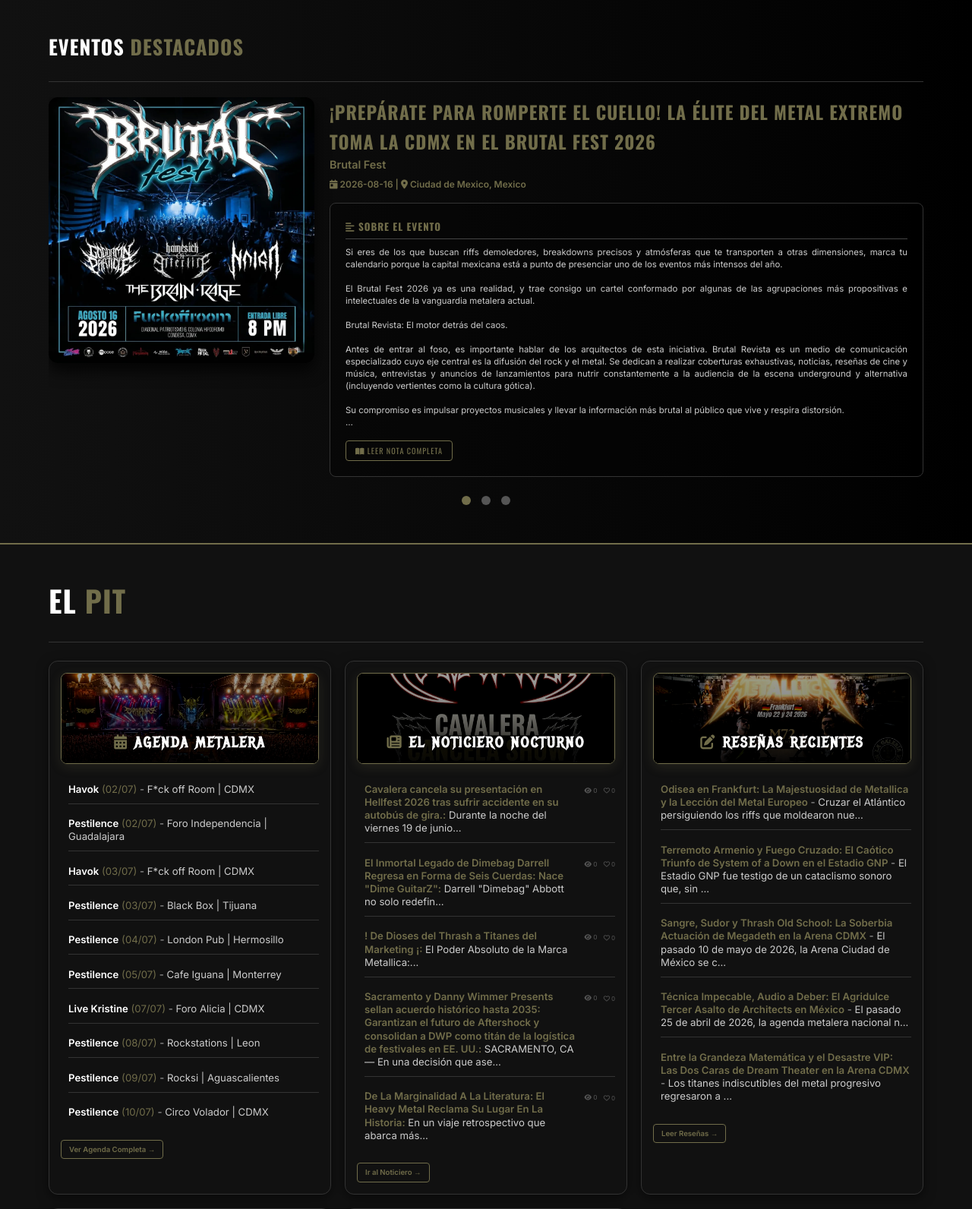
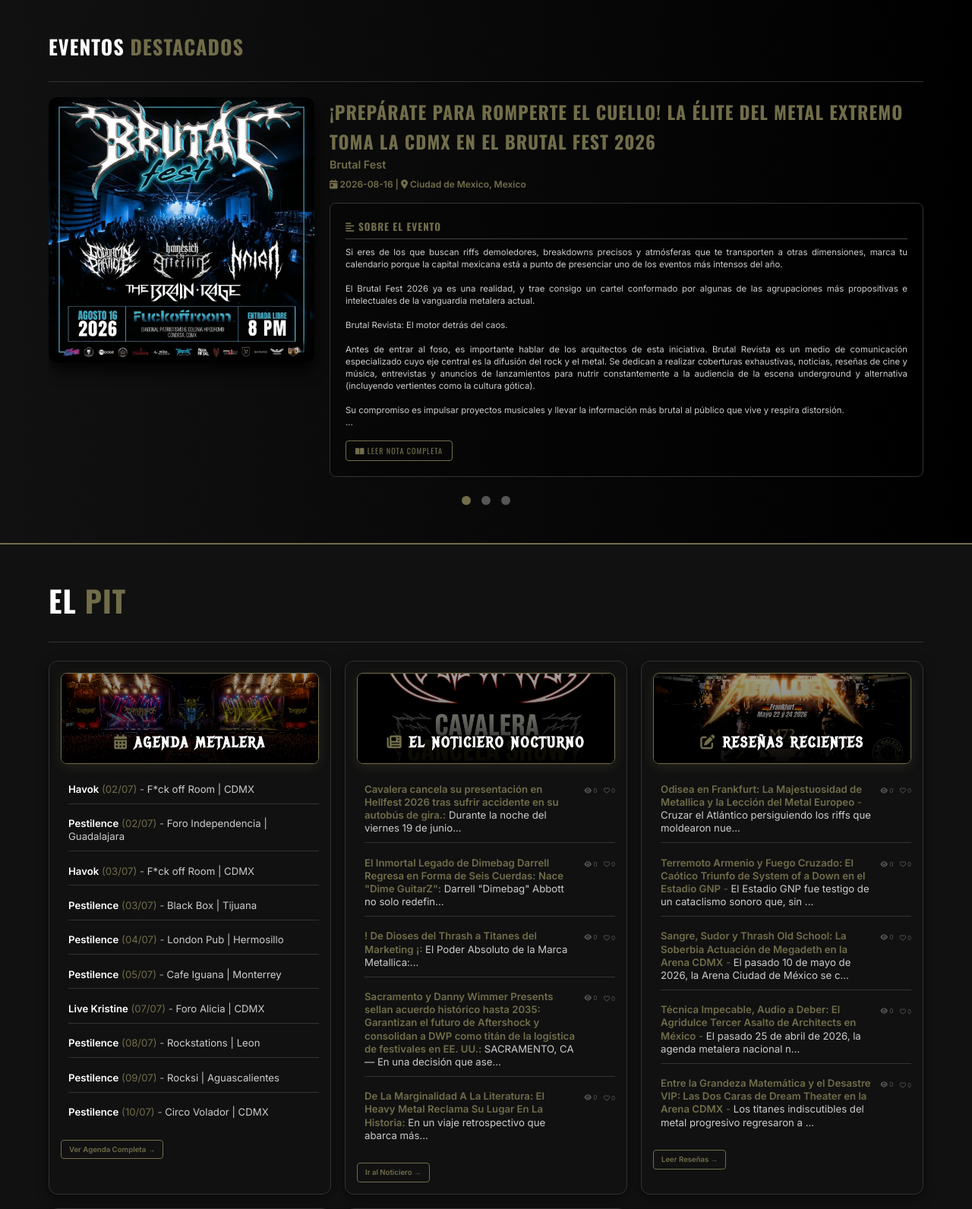
Before and after one commit to gothprods/gothprods_web, a Flask app: page / in a window 1280 px wide. Shown: the part 401-1993 px from the top of the page at 76% size. Run offline with Flask 3, Linux system fonts and the light colour scheme; data comes from the database, SQL or seed files in the repository; both versions use the stored data as it was after the commit.

Commit message:
Add view and like counters to Reseñas Recientes inside El Pit

```diff
--- a/templates/index.html
+++ b/templates/index.html
@@ -556,7 +556,17 @@
                     </div>
                     <ul class="highlight-list" style="padding-left: 10px; font-size: 0.8rem; margin-bottom: 0;">
                         {% for item in reseñas_items[:5] %}
-                        <li style="margin-bottom: 8px; line-height: 1.3;"><a href="javascript:void(0);" data-target="dynNewsModal{{ item.id }}" class="open-review-modal" style="color: #716d4a;"><strong style="color: inherit;">{{ item.title }}</strong></a> - <span style="color: #ccc;">{{ item.short_desc[:60] if item.short_desc else '' }}...</span></li>
+                        <li style="margin-bottom: 8px; line-height: 1.3;">
+                            <div style="display: flex; justify-content: space-between; align-items: baseline;">
+                                <a href="javascript:void(0);" data-target="dynNewsModal{{ item.id }}" data-id="{{ item.id }}" class="open-review-modal" style="color: #716d4a; flex: 1; margin-right: 10px; display: block;">
+                                    <span><strong style="color: inherit;">{{ item.title }}</strong> - <span style="color: #ccc;">{{ item.short_desc[:60] if item.short_desc else '' }}...</span></span>
+                                </a>
+                                <div style="display: flex; gap: 8px; align-items: center;">
+                                    <span style="font-size: 0.7rem; color: #555; white-space: nowrap;"><i class="fa-solid fa-eye"></i> <span class="view-count-{{ item.id }}">{{ item.views if item.views else 0 }}</span></span>
+                                    <button class="like-btn" data-id="{{ item.id }}" style="background: none; border: none; color: #555; font-size: 0.7rem; cursor: pointer; padding: 0; white-space: nowrap; transition: color 0.3s;"><i class="fa-regular fa-heart"></i> <span class="like-count-{{ item.id }}">{{ item.likes if item.likes else 0 }}</span></button>
+                                </div>
+                            </div>
+                        </li>
                         {% endfor %}
                     </ul>
                     <a href="#reviews" class="read-more" style="color: var(--accent-color); font-weight: bold; margin-top:10px; display:inline-block; padding: 4px 10px; font-size: 0.8rem; border: 1px solid var(--accent-color); border-radius: 4px;">Leer Reseñas &rarr;</a>
```
Also changed, not shown: gothprods_live.db.
